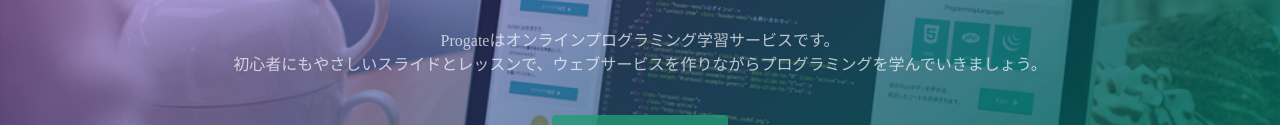
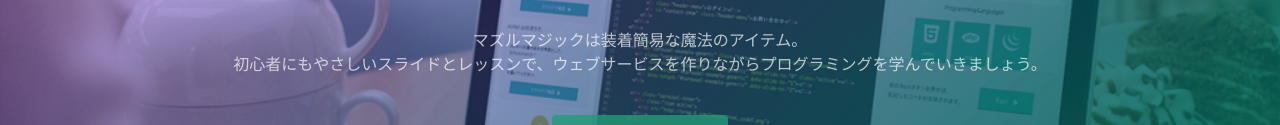
Before and after one commit to mimu3mimu6/tutorial, a plain HTML site: page index.html in a window 1280 px wide. Shown: the part 317-442 px from the top of the page. Drawn offline with Linux system fonts and the light colour scheme.

Commit message:
Update index.html

```diff
--- a/index.html
+++ b/index.html
@@ -24,7 +24,7 @@
   <div class="top-wrapper">
     <div class="container">
       <h1>LEARN TO CODE.<br>LEARN TO BE CREATIVE.</h1>
-      <p>Progateはオンラインプログラミング学習サービスです。<br>初心者にもやさしいスライドとレッスンで、ウェブサービスを作りながらプログラミングを学んでいきましょう。</p>
+      <p>マズルマジックは装着簡易な魔法のアイテム。<br>初心者にもやさしいスライドとレッスンで、ウェブサービスを作りながらプログラミングを学んでいきましょう。</p>
       <div class="btn-wrapper">
         <a href="#" class="btn signup">新規登録はこちら</a>
         <p>or</p>
```
